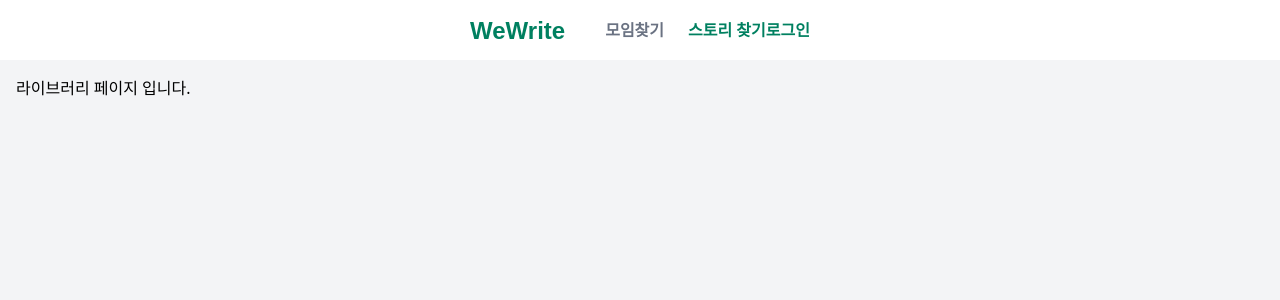
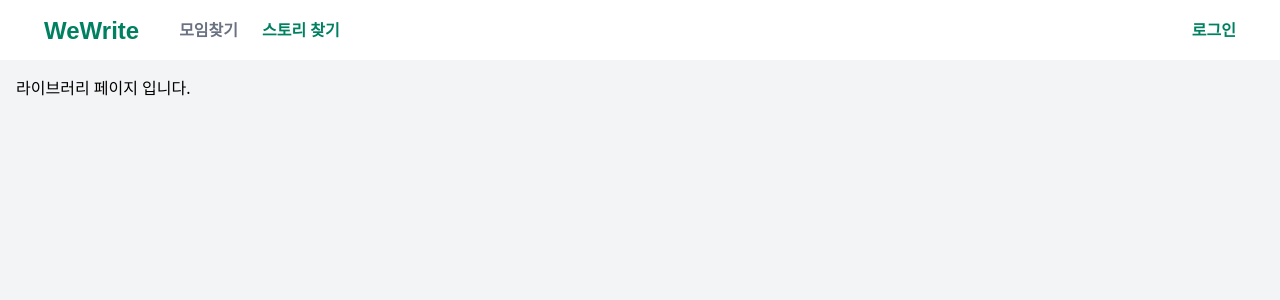
Before and after one commit to we-write/frontend, a Next.js app: page /library in a window 1280 px wide. Shown: the top 300 px of the page. Built offline with nearby package versions, Linux system fonts and the light colour scheme; a web font is replaced by a local one.

Commit message:
style: 반응형에 변경될수 있도록 layer로 추가

```diff
--- a/src/styles/globals.css
+++ b/src/styles/globals.css
@@ -15,6 +15,8 @@
   --color-write-green-50: #e8fcf1;
 }
 
-.flex-center {
-  @apply flex items-center justify-center;
+@layer components {
+  .flex-center {
+    @apply flex items-center justify-center;
+  }
 }
```
